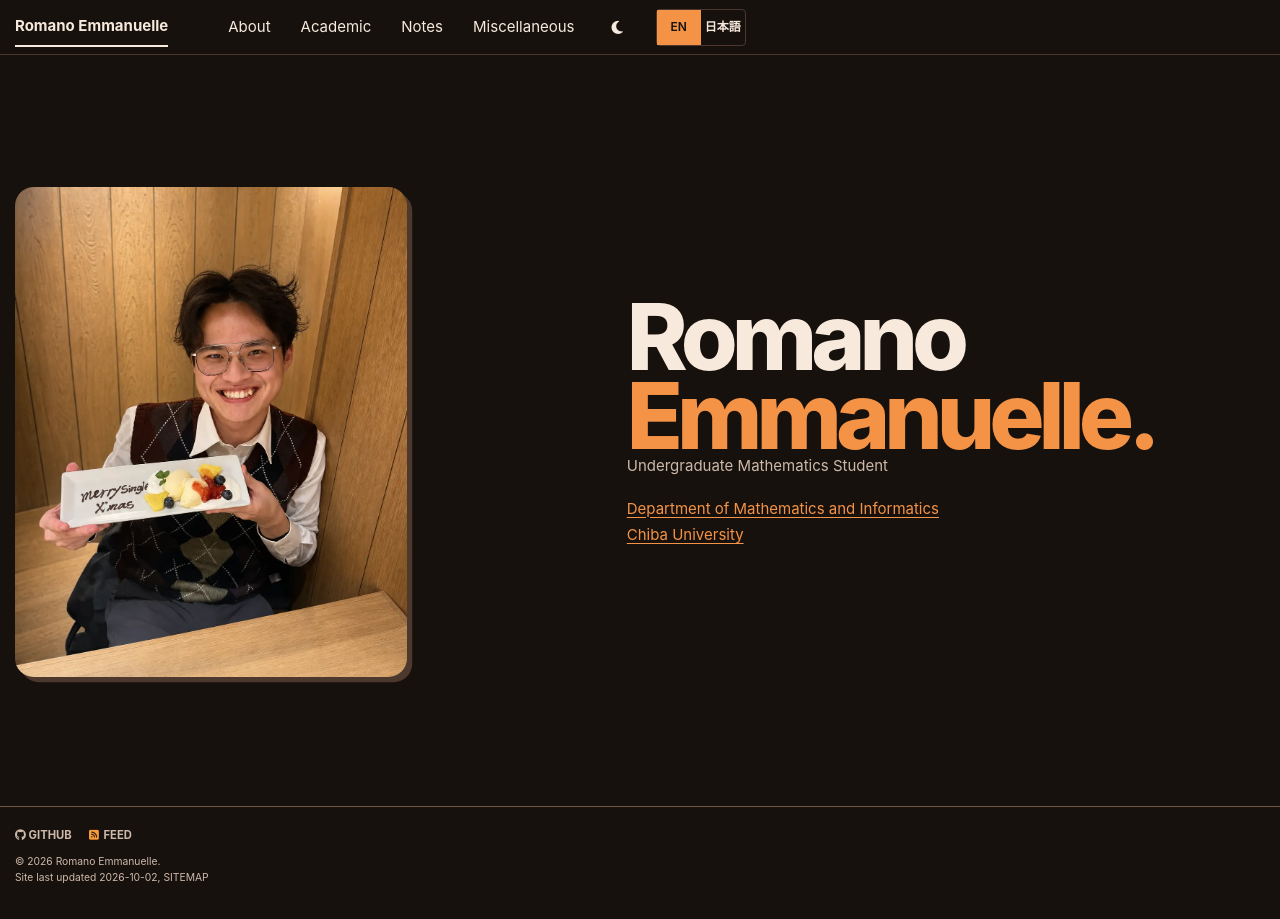
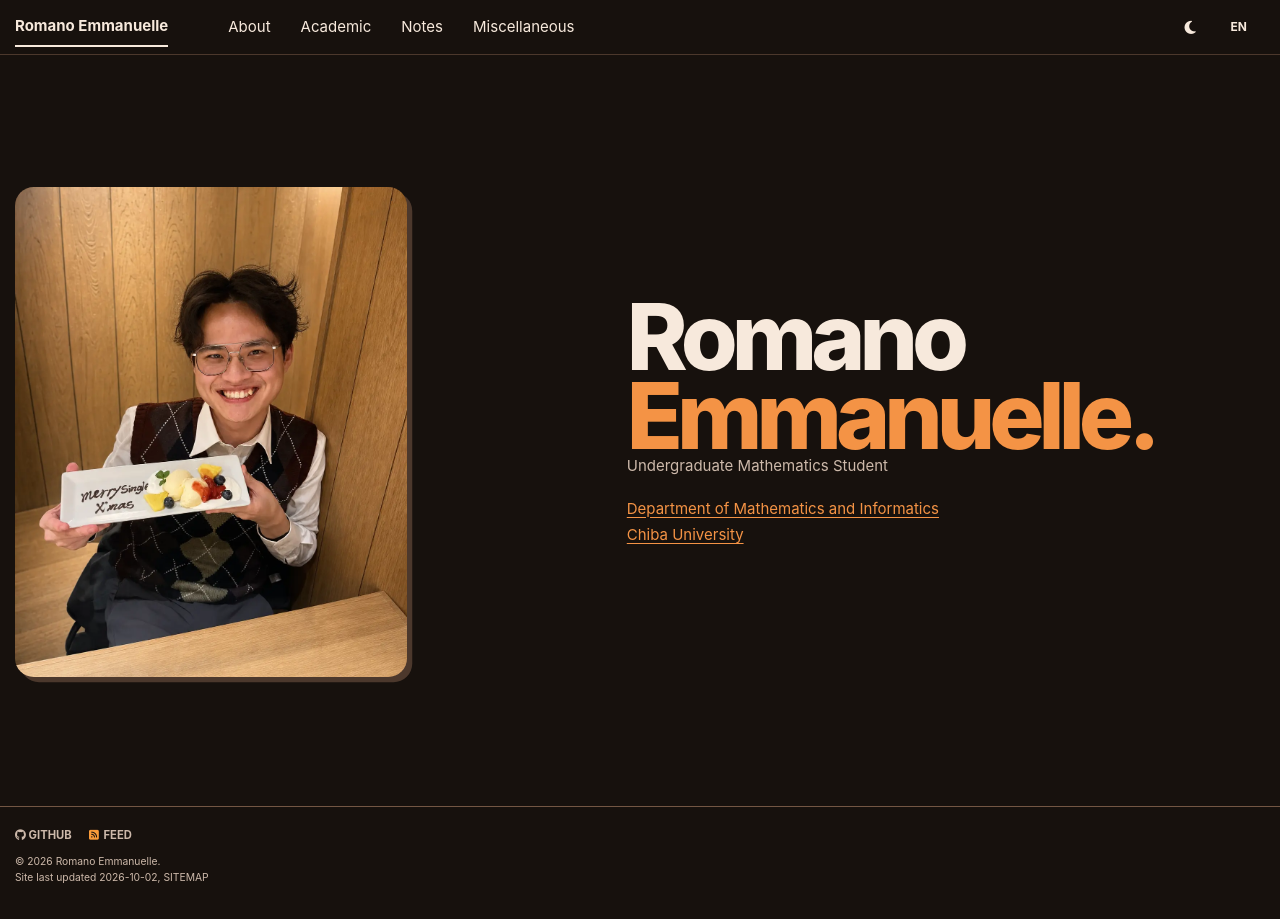
Before and after one commit to RomanoEmmanuelle/RomanoEmmanuelle.github.io, a Jekyll site: the page built from _pages/home.md, in a window 1280 px wide. Built offline with Jekyll 4.4.1, drawn with Linux system fonts in a browser that asks for light colours; a style sheet for code colours, icons or effects is not loaded.

Commit message:
Use single language toggle with dedicated header controls

```diff
--- a/_includes/head.html
+++ b/_includes/head.html
@@ -13,6 +13,6 @@
 </script>
 
 <!-- For all browsers -->
-<link rel="stylesheet" href="{{ base_path }}/assets/css/main.css">
+<link rel="stylesheet" href="{{ base_path }}/assets/css/main.css?v=language-toggle-3">
 <script id="site-translations" type="application/json">{{ site.data.translations | jsonify }}</script>
-<script defer src="{{ base_path }}/assets/js/language.js"></script>
+<script defer src="{{ base_path }}/assets/js/language.js?v=3"></script>
--- a/_includes/masthead.html
+++ b/_includes/masthead.html
@@ -18,20 +18,15 @@
               <a href="{{ domain }}{{ link.url }}">{{ link.title }}</a>
             </li>
           {% endfor %}
-          <li id="theme-toggle" class="masthead__menu-item persist tail">
-            <a role="button" aria-labelledby="theme-icon"><i id="theme-icon" class="fa-solid fa-sun" aria-hidden="true" title="toggle theme"></i></a>
-          </li>
-          <li class="masthead__menu-item persist language-control">
-            <div id="site-language" class="language-toggle" role="radiogroup" aria-label="Language">
-              <input class="visually-hidden" type="radio" name="site-language" id="language-en" value="en" checked>
-              <label for="language-en" lang="en">EN</label>
-              <input class="visually-hidden" type="radio" name="site-language" id="language-ja" value="ja">
-              <label for="language-ja" lang="ja">日本語</label>
-            </div>
-          </li>
         </ul>
         <ul class="hidden-links hidden"></ul>
       </nav>
+      <div class="masthead__tools">
+        <button id="theme-toggle" class="masthead__tool" type="button" aria-label="toggle theme" title="toggle theme">
+          <i id="theme-icon" class="fa-solid fa-sun" aria-hidden="true"></i>
+        </button>
+        <button id="site-language" class="masthead__tool language-toggle" type="button" aria-label="Switch to Japanese" title="Switch to Japanese" lang="en">EN</button>
+      </div>
     </div>
   </div>
 </div>
--- a/_sass/layout/_personal.scss
+++ b/_sass/layout/_personal.scss
@@ -187,58 +187,69 @@
   }
 }
 
-.greedy-nav .language-control {
-  padding-left: 0.75rem;
-  white-space: nowrap;
-
-  .language-toggle {
-    display: inline-flex;
-    align-items: stretch;
-    width: 6rem;
-    min-height: 2.5rem;
-    color: var(--global-masthead-link-color);
-    background: var(--global-bg-color);
-    border: 1px solid var(--global-border-color);
-    border-radius: 4px;
+.masthead__menu {
+  display: flex;
+  align-items: center;
+  gap: 0.75rem;
 }
 
-  label {
+.masthead__menu .greedy-nav {
+  flex: 1;
+  min-width: 0;
+}
+
+.masthead__tools {
   display: flex;
-    flex: 1;
+  align-items: center;
+  flex-shrink: 0;
+  gap: 0.25rem;
+}
+
+.masthead__tools .masthead__tool {
+  display: inline-flex;
   align-items: center;
   justify-content: center;
+  position: relative;
+  width: 2.5rem;
+  height: 2.5rem;
   margin: 0;
-    padding: 0.25rem;
-    font-size: 0.8rem;
-    font-weight: 600;
+  padding: 0;
+  border: 0;
+  border-radius: 4px;
+  color: var(--global-masthead-link-color);
+  background: transparent;
+  font: inherit;
   cursor: pointer;
+  touch-action: manipulation;
 }
 
-  input:checked + label {
-    color: var(--global-bg-color);
-    background: var(--global-link-color);
+.masthead__tools .language-toggle {
+  width: 3.5rem;
+  font-size: 0.8rem;
+  font-weight: 650;
+  letter-spacing: 0;
+  white-space: nowrap;
 }
 
-  input:focus-visible + label { outline: 2px solid var(--global-link-color); outline-offset: 3px; }
+.masthead__tools .masthead__tool:hover {
+  color: var(--global-link-color);
+  background: var(--global-code-background-color);
 }
 
-.visually-hidden {
-  position: absolute;
-  width: 1px;
-  height: 1px;
-  padding: 0;
-  overflow: hidden;
-  clip-path: inset(50%);
-  white-space: nowrap;
+.masthead__tools .masthead__tool:focus-visible {
+  outline: 2px solid var(--global-link-color);
+  outline-offset: 2px;
 }
 
 [data-language][hidden] { display: none !important; }
 
 @media (max-width: 480px) {
+  .masthead__menu { gap: 0.25rem; }
+  .greedy-nav .visible-links > li:first-child { padding-right: 0.5rem; }
+}
+
+@media (max-width: 360px) {
   .greedy-nav .visible-links > li:first-child a { max-width: 7rem; }
-  .greedy-nav .visible-links #theme-toggle a { margin-inline: 0.4rem; }
-  .greedy-nav .language-control { padding-left: 0.4rem; }
-  .greedy-nav .language-control .language-toggle { width: 5rem; }
 }
 
 /* Landing page */
--- a/assets/js/language.js
+++ b/assets/js/language.js
@@ -9,7 +9,7 @@
 
   // Keep the original text nodes so switching languages preserves links and markup.
   while ((node = walker.nextNode())) {
-    if (node.parentElement.closest('script, style, pre, code, math, .MathJax, .language-control, [data-language]')) continue;
+    if (node.parentElement.closest('script, style, pre, code, math, .MathJax, #site-language, [data-language]')) continue;
     var original = node.nodeValue;
     var key = original.trim().replace(/\s+/g, ' ');
     if (Object.prototype.hasOwnProperty.call(translations, key)) {
@@ -31,9 +31,10 @@
   function applyLanguage(language) {
     var japanese = language === 'ja';
     document.documentElement.lang = japanese ? 'ja' : 'en';
-    control.querySelectorAll('input').forEach(function (input) {
-      input.checked = input.value === (japanese ? 'ja' : 'en');
-    });
+    control.textContent = japanese ? '日本語' : 'EN';
+    control.lang = japanese ? 'ja' : 'en';
+    control.setAttribute('aria-label', japanese ? 'Switch to English' : 'Switch to Japanese');
+    control.title = japanese ? 'Switch to English' : 'Switch to Japanese';
     document.querySelectorAll('[data-language]').forEach(function (element) {
       element.hidden = element.dataset.language !== (japanese ? 'ja' : 'en');
     });
@@ -51,8 +52,8 @@
   var savedLanguage = 'en';
   try { savedLanguage = localStorage.getItem('site-language') || 'en'; } catch (error) { /* Storage may be disabled. */ }
   applyLanguage(savedLanguage);
-  control.addEventListener('change', function (event) {
-    var language = event.target.value;
+  control.addEventListener('click', function () {
+    var language = document.documentElement.lang === 'ja' ? 'en' : 'ja';
     applyLanguage(language);
     try { localStorage.setItem('site-language', language); } catch (error) { /* Switching still works without storage. */ }
   });
```
Lines whose indentation alone changed are shown as unchanged.
